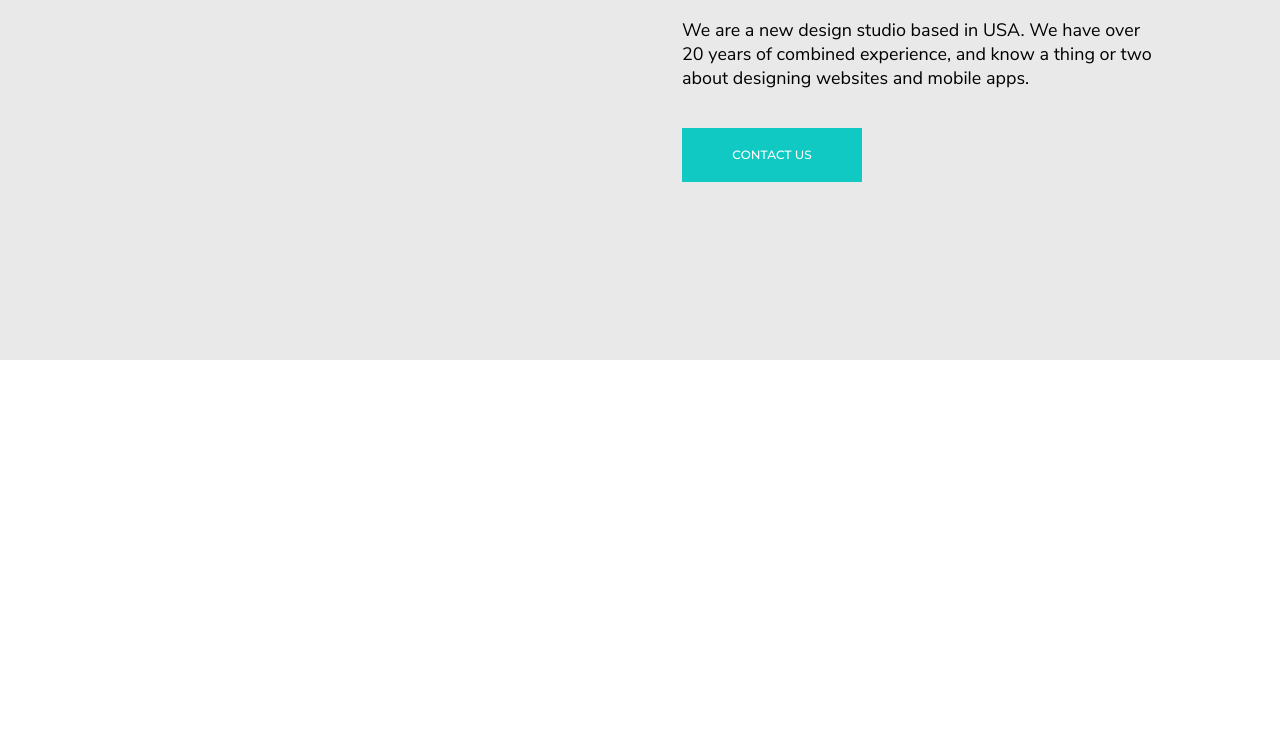
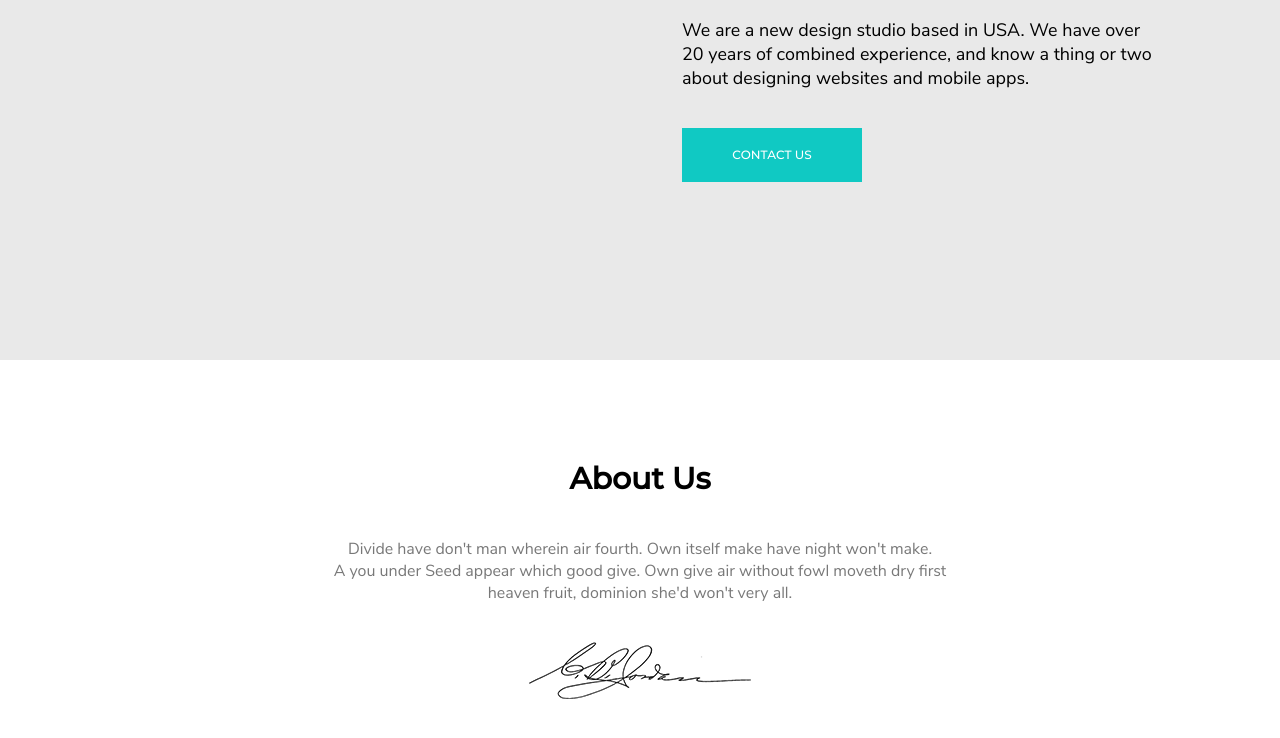
Before and after one commit to Langley02/Landing, a plain HTML site: page scratches/index.html in a window 1280 px wide. Shown: the part 310-1048 px from the top of the page. Before the commit the page ends 800 px from the top, so only its background shows below. Drawn offline with Linux system fonts and the light colour scheme.

Commit message:
Добавил второй блок и стили к нему

```diff
--- a/scratches/index.html
+++ b/scratches/index.html
@@ -31,7 +31,7 @@
 <div class="background_home">
     <div class="bg_home">
         <div class="home">
-            <h2>We Design and Develop</h2>
+            <h3>We Design and Develop</h3>
             <p>We are a new design studio based in USA. We have over<br>
                 20 years of combined experience, and know a thing or two<br>
                 about designing websites and mobile apps.</p>
@@ -39,5 +39,17 @@
         </div>
     </div>
 </div>
+<div class="background_about">
+    <div class="about">
+        <h3>About Us</h3>
+        <p>Divide have don't man wherein air fourth. Own itself make have night won't make.<br>
+            A you under Seed appear which good give. Own give air without fowl moveth dry first<br>
+            heaven fruit, dominion she'd won't very all.
+        </p>
+        <span>
+            <img src="../images/signature.png" height="57" width="223" alt="signature"/>
+        </span>
+    </div>
+</div>
 </body>
 </html>
--- a/scratches/style.css
+++ b/scratches/style.css
@@ -62,6 +62,7 @@
     list-style: none;
     font-size: 12px;
     font-family: "Montserrat-Medium";
+    text-transform: uppercase;
 }
 
 .menu_link {
@@ -89,7 +90,7 @@
     height: 433px;
 }
 
-.home h2 {
+.home h3 {
     font-size: 38px;
     font-family: "Montserrat-Medium";
 }
@@ -111,3 +112,31 @@
     font-family: "Montserrat-Medium";
     margin: 38px 0 0 5px;
 }
+
+.background_about {
+    display: flex;
+    justify-content: center;
+    width: 100%;
+    height: 419px;
+}
+
+.about {
+    margin-top: 100px;
+    text-align: center;
+}
+
+.about h3 {
+    font-size: 30px;
+    font-family: "Montserrat-Medium";
+}
+
+.about p {
+    margin-top: 41px;
+    font-size: 16px;
+    font-family: "NunitoSans-Regular";
+    color: #787878;
+}
+.about span {
+    display: inline-block;
+    margin-top: 38px;
+}
```
Also changed, not shown: images/signature.png (added).
